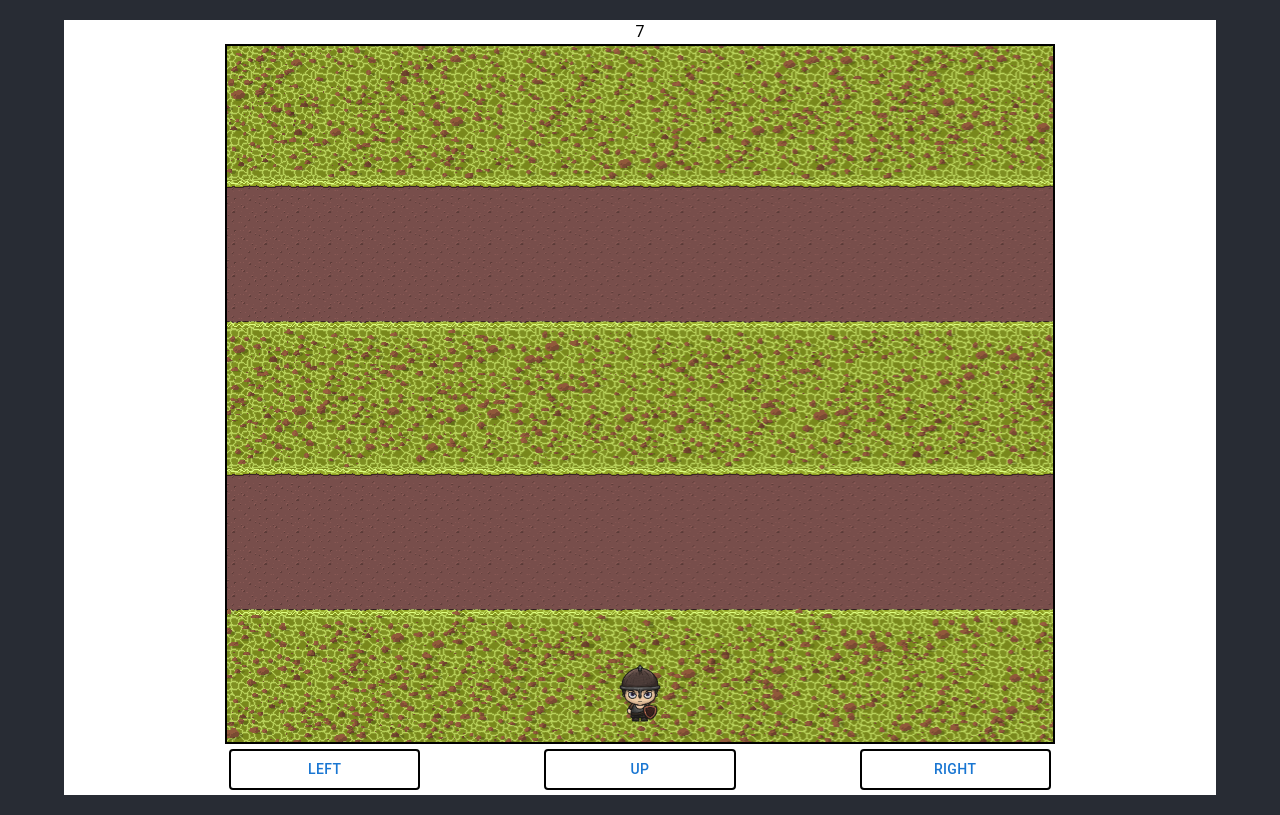
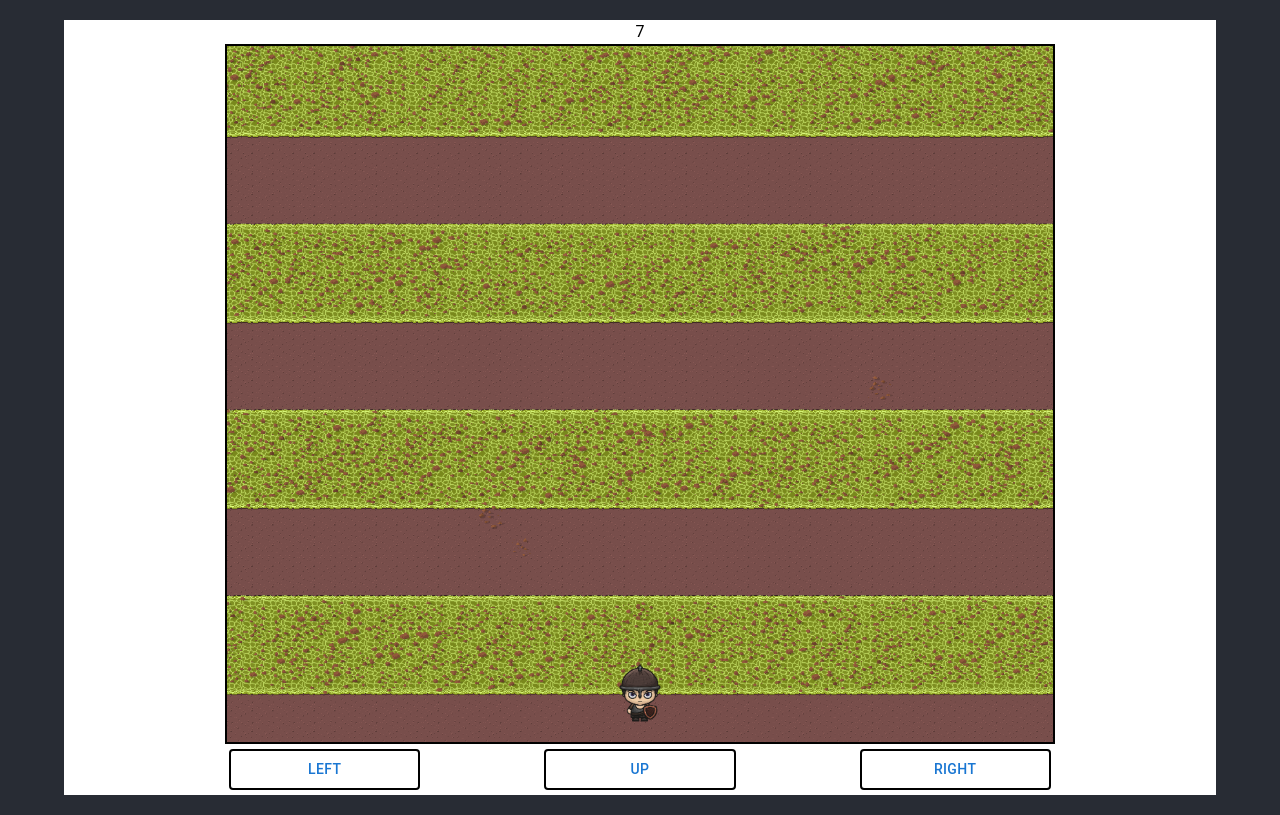
Before and after one commit to Reyes815/Knighthood, a React (Create React App) app: page / in a window 1280 px wide. Built offline with nearby package versions, Linux system fonts and the light colour scheme.

Commit message:
Infinite Background

```diff
--- a/src/App.css
+++ b/src/App.css
@@ -64,3 +64,14 @@
   cursor: pointer;
   outline: none;
 }
+
+.infinite-background {
+  position: absolute;
+  top: 0;
+  left: 0;
+  width: 100%;
+  height: 100%;
+  background-image: url('bg_image.png'); /* Replace with your image path */
+  background-size: cover;
+  background-repeat: repeat-y; /* Ensure the background repeats vertically */
+}
--- /dev/null
+++ b/src/InfiniteBackground.js
@@ -0,0 +1,34 @@
+import React, { useRef, useEffect } from 'react';
+import './App.css'; // Import CSS file for styling
+
+const InfiniteBackground = () => {
+  const backgroundRef = useRef(null);
+
+  // UseEffect to handle movement logic based on key press
+  useEffect(() => {
+    const moveSpeed = 20; // Adjust movement speed as needed
+
+    const handleKeyPress = (event) => {
+      const background = backgroundRef.current;
+
+      if (background && event.key === 'w') {
+        const currentPosition = parseInt(background.style.backgroundPositionY || '0');
+        background.style.backgroundPositionY = `${currentPosition + moveSpeed}px`;
+      }
+    };
+
+    window.addEventListener('keyup', handleKeyPress);
+
+    return () => {
+      window.removeEventListener('keyup', handleKeyPress);
+    };
+  }, []);
+
+  return (
+    <div className="infinite-background" ref={backgroundRef}>
+      {/* Content goes here */}
+    </div>
+  );
+};
+
+export default InfiniteBackground;
--- a/src/buttongrid.js
+++ b/src/buttongrid.js
@@ -1,7 +1,7 @@
 import React, { useState, useEffect, useRef } from 'react';
 import { Button, Grid, Box } from '@mui/material';
 import { styled } from '@mui/system';
-import bg_image from './bg_image.png';
+import InfiniteBackground from './InfiniteBackground';
 
 
 const StyledButton = styled(Button)(({ theme }) => ({
@@ -68,7 +68,7 @@ export default function ButtonGrid() {
             break;
           case 'w':
             // handleButtonPress('Up');
-            startAnimation(0, -10);
+            startAnimation(0, 0);
             break;
           case 'd':
             // handleButtonPress('Right');
@@ -154,8 +154,23 @@ export default function ButtonGrid() {
   container
   justifyContent="center"
   alignItems="center"
-        style={{ minHeight: '700px', width: '90%', border: '2px solid black', margin: "auto", backgroundImage: `url(${bg_image})`, }}
+  style={{
+    minHeight: '700px',
+    width: '90%',
+    border: '2px solid black',
+    margin: "auto",
+    position: 'relative' // Add position relative to the grid
+  }}
 >
+  <InfiniteBackground
+    style={{
+      position: 'absolute', // Position the background absolutely within the grid
+      top: 0,
+      left: 0,
+      width: '100%', // Fill the entire width of the grid
+      height: '100%', // Fill the entire height of the grid
+    }}
+  />
   <img
     src={currentImageSet[currentImageIndex]} // Set the image source dynamically
     alt="Animated Image"
@@ -168,6 +183,7 @@ export default function ButtonGrid() {
     }}
   />
 </Grid>
+
 
       <Grid
       container rowSpacing={1}
```
Lines whose indentation alone changed are shown as unchanged.
